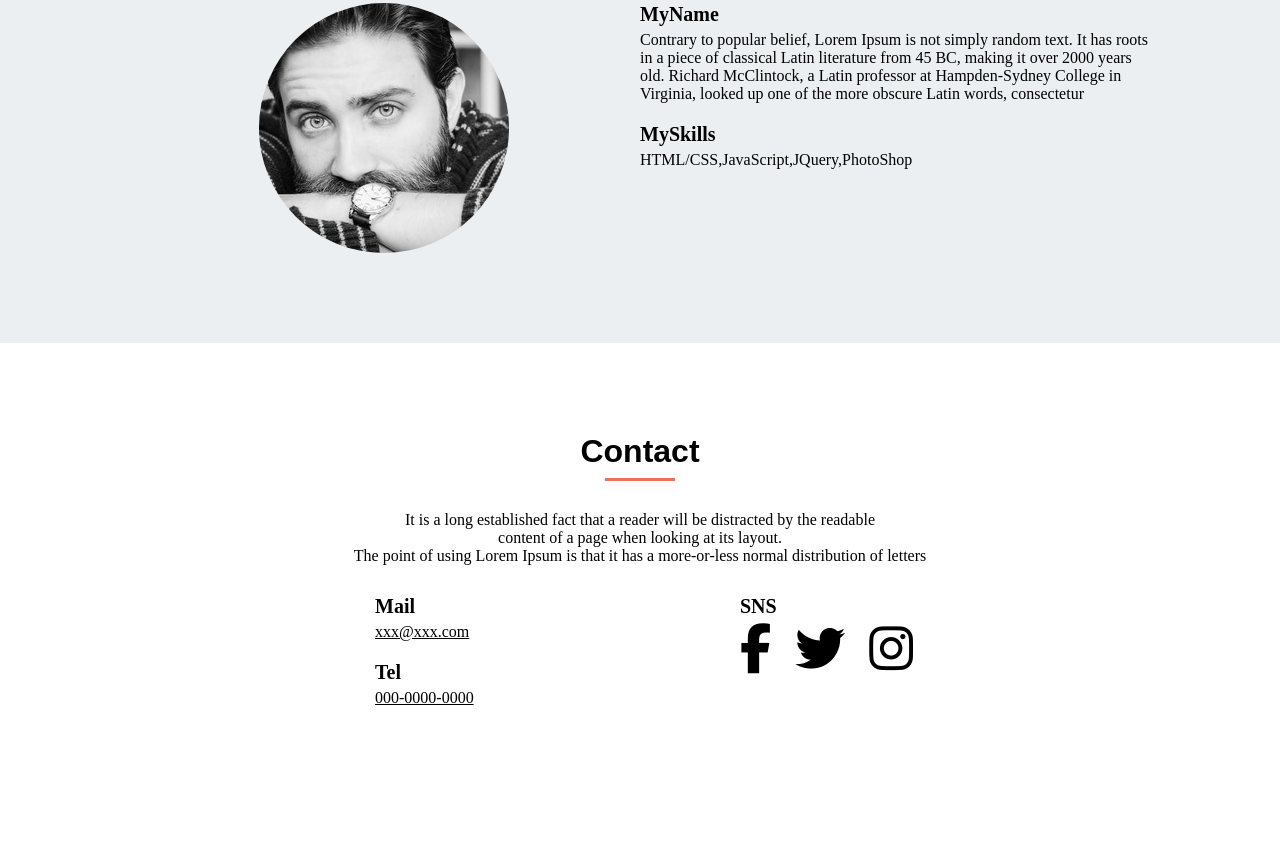
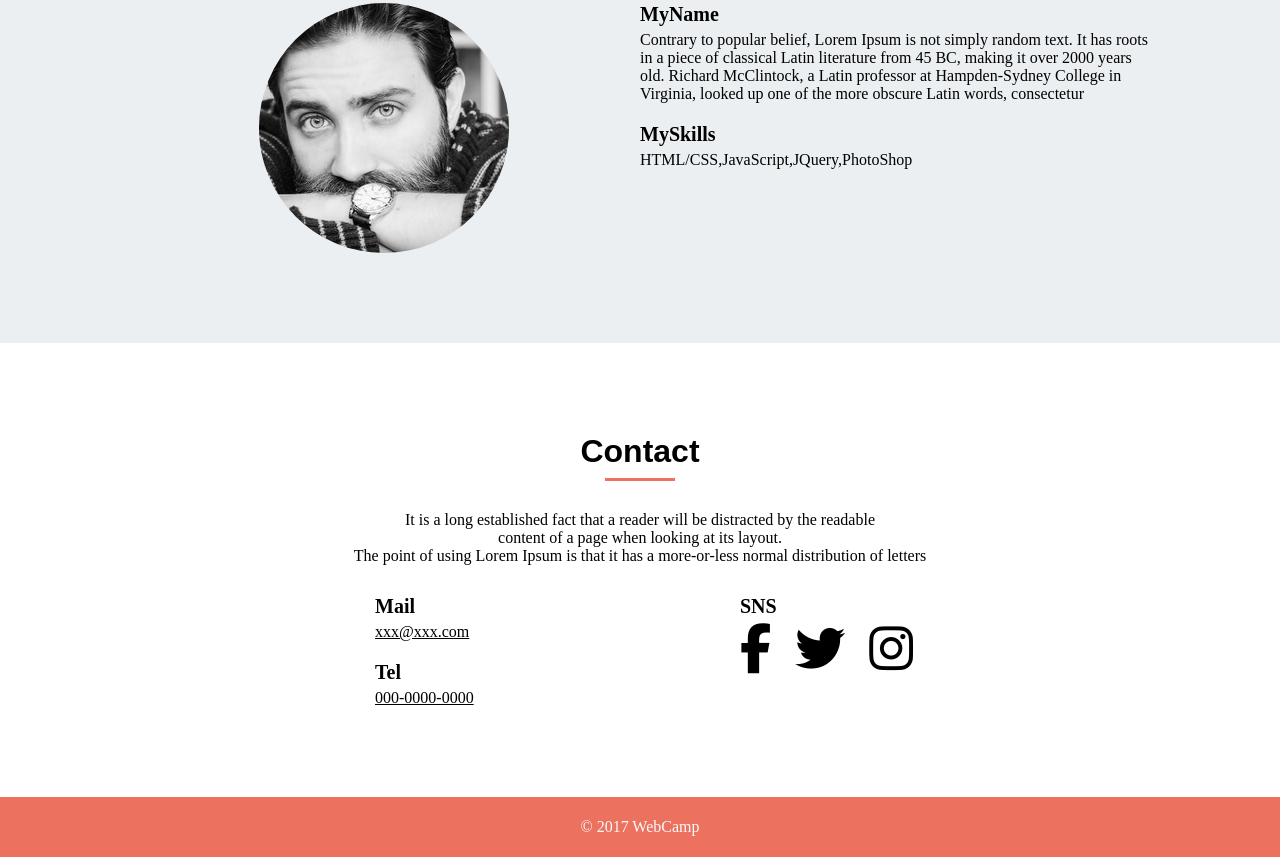
Before and after one commit to kahlenwu/Lorem-Ipsum, a plain HTML site: page index.html in a window 1280 px wide. Shown: the part 2401-3258 px from the top of the page. Before the commit the page ends 3198 px from the top, so only its background shows below. Drawn offline with Linux system fonts and the light colour scheme.

Commit message:
[Add]Footer

```diff
--- a/index.html
+++ b/index.html
@@ -148,8 +148,9 @@
       </div>
     </div>
   </section>
+  <!-- Footer -->
   <footer>
-
+    <p class="copyright">©︎ 2017 WebCamp</p>
   </footer>
 </body>
 </html>
--- a/style.css
+++ b/style.css
@@ -250,3 +250,18 @@ header {
 .right-content-content .fab:last-child) {
   margin-right: 0;
 }
+
+/* Footer */
+
+footer {
+  background-color: #ec715f;
+  width: 100%;
+  height: 60px;
+  line-height: 60px;
+}
+
+.copyright {
+  font-size: 16px;
+  color: #fafafa;
+  text-align: center;
+}
```
